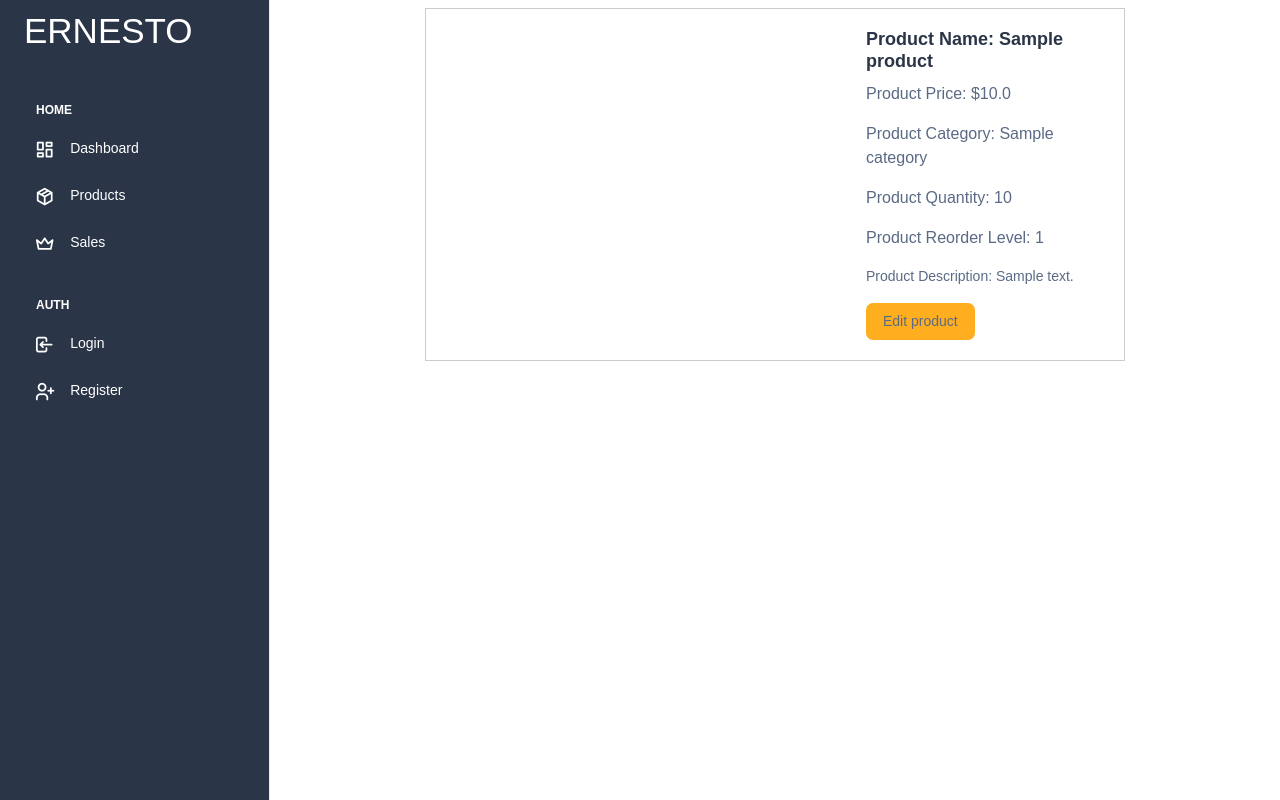
After one commit to miclemabasie/Ernesto-Inventory, a Django app: page /products/detail/1/ in a window 1280 px wide. The commit adds this page. Run offline with Django 4.2, Linux system fonts and the light colour scheme; a user stored in the database is signed in; tables that the repository leaves empty hold one stand-in row (values such as "Sample post"); parts of the project's set-up code (start-up, migrations or seed data) failed here and were passed over; some libraries are stand-ins or nearby versions.

Commit message:
Product actions

```diff
--- a/products/forms.py
+++ b/products/forms.py
@@ -10,7 +10,6 @@ class ProductAddForm(forms.ModelForm):
             "category",
             "price",
             "quantity",
-            "image",
             "reorder_level",
             "active",
         ]
@@ -18,13 +17,12 @@ class ProductAddForm(forms.ModelForm):
             "name": forms.TextInput(attrs={"class": "form-control"}),
             "category": forms.Select(attrs={"class": "form-control"}),
             "price": forms.NumberInput(attrs={"class": "form-control"}),
-            "image": forms.ClearableFileInput(attrs={"class": "form-control"}),
             "reorder_level": forms.NumberInput(attrs={"class": "form-control"}),
             "quantity": forms.NumberInput(attrs={"class": "form-control"}),
             "active": forms.CheckboxInput(attrs={"class": "form-check-input"}),
         }
 
-    def clean_name(self):
+    def on_create(self):
         name = self.cleaned_data.get("name")
         # Check if product in database already with same name
         try:
--- a/products/models.py
+++ b/products/models.py
@@ -47,6 +47,9 @@ class Product(TimeStampedModel):
         null=True,
         blank=True,
     )
+    description = models.TextField(
+        verbose_name=_("Product Description"), blank=True, null=True
+    )
     slug = models.SlugField(verbose_name=_("Product Slug"), null=True, blank=True)
     quantity = models.PositiveIntegerField(
         verbose_name=_("Products's Quantity"), default=0
--- a/products/urls.py
+++ b/products/urls.py
@@ -6,4 +6,7 @@ urlpatterns = [
     path("", views.product_list, name="list"),
     path("add-product/", views.products_add_view, name="add-product"),
     path("add-category/", views.category_add_view, name="add-category"),
+    path("update/<int:product_id>/", views.update_product_view, name="update-product"),
+    path("delete/<int:product_id>/", views.delete_product_view, name="delete-product"),
+    path("detail/<int:product_id>/", views.product_detail_view, name="product-detail"),
 ]
--- a/products/views.py
+++ b/products/views.py
@@ -1,4 +1,4 @@
-from django.shortcuts import render
+from django.shortcuts import render, get_object_or_404, redirect
 from .models import Product, Category
 from django.contrib.auth.decorators import login_required
 from django.http import JsonResponse
@@ -6,6 +6,8 @@ from .decorators import require_post
 from .forms import ProductAddForm, CategoryAddForm
 import json
 from django.utils.text import slugify
+from django.urls import reverse
+from django.core.exceptions import ValidationError
 
 
 @login_required
@@ -81,6 +83,45 @@ def products_add_view(request):
 
 
 @login_required
+def product_detail_view(request, product_id):
+    product = get_object_or_404(Product, id=product_id)
+    template_name = "products/detail.html"
+    context = {
+        "product": product,
+    }
+    return render(request, template_name, context)
+
+
+@login_required
+def update_product_view(request, product_id):
+    product = get_object_or_404(Product, id=product_id)
+    if request.method == "POST":
+        form = ProductAddForm(request.POST, instance=product)
+        if form.is_valid():
+            form.save()
+            return redirect(f"/products/?updatedproduct={product_id}")
+            # return redirect(reverse("products:list"))
+        else:
+            print("#$###########3", form.errors)
+            raise ValidationError("Invalid product data")
+    form = ProductAddForm(instance=product)
+    template_name = "products/update.html"
+    context = {
+        "product": "product",
+        "product_form": form,
+    }
+    return render(request, template_name, context)
+
+
+@login_required
+def delete_product_view(request, product_id):
+    product = get_object_or_404(Product, id=product_id)
+    # reqeust to delete product
+    product.delete()
+    return redirect(reverse("products:list"))
+
+
+@login_required
 @require_post
 def category_add_view(request):
     print("Request to add")
--- a/templates/base.html
+++ b/templates/base.html
@@ -13,7 +13,7 @@
   <link href="{% static 'bootstrap/css/jqueryui.css' %}" rel="stylesheet">
   <link href="{% static 'bootstrap/css/datatables.css' %}" rel="stylesheet">
   <link href="{% static 'bootstrap/css/style.css' %}" rel="stylesheet">
-
+  {% block extra_styles %}{% endblock extra_styles %}
 </head>
 
 <body>
--- a/templates/components/datatable_products_list.html
+++ b/templates/components/datatable_products_list.html
@@ -26,9 +26,9 @@
                         Actions
                     </button>
                     <ul class="dropdown-menu" aria-labelledby="dropdownMenuButton1">
-                        <li id="" class="dropdown-item"><a class="btn btn-sm" href="">Edit product</a></li>
-                        <li id="" class="dropdown-item"><a class="btn btn-sm" href="">Delete Product</a></li>
-                        <li id="" class="dropdown-item"><a class="btn btn-sm" href="">Product Detail</a></li>
+                        <li id="" class="dropdown-item"><a class="btn btn-sm" href="{% url 'products:update-product' product.id %}">Edit product</a></li>
+                        <li id="" class="dropdown-item"><a class="btn btn-sm" href="{% url 'products:delete-product' product.id %}">Delete Product</a></li>
+                        <li id="" class="dropdown-item"><a class="btn btn-sm" href="{% url 'products:product-detail' product.id %}">Product Detail</a></li>
                     </ul>
                 </div>
             </td>
--- /dev/null
+++ b/templates/products/detail.html
@@ -0,0 +1,70 @@
+{% extends "base.html" %}
+
+{% block extra_styles %}
+
+    <style>
+    body {
+    font-family: sans-serif;
+    margin: 0;
+    padding: 0;
+    }
+
+    .product-detail {
+    width: 700px;
+    margin: 0 auto;
+    padding: 20px;
+    border: 1px solid #ccc;
+    }
+
+    .product-image {
+    width: 400px;
+    float: left;
+    }
+
+    .product-info {
+    margin-left: 420px;
+    }
+
+    .product-title {
+    font-size: 18px;
+    font-weight: bold;
+    }
+
+    .product-price {
+    font-size: 16px;
+    margin-top: 10px;
+    }
+
+    .product-description {
+    font-size: 14px;
+    margin-top: 10px;
+    }
+
+    .product-add-to-cart {
+    text-align: center;
+    margin-top: 20px;
+    }
+    </style>
+
+{% endblock extra_styles %}
+
+{% block content %}
+<h1></h1>
+<div class="product-detail">
+  <div class="product-image">
+    {% comment %} <img src="product.jpg" alt="Product Image"> {% endcomment %}
+  </div>
+  <div class="product-info">
+    <h2 class="product-title">Product Name: {{product.name}}</h2>
+    <p class="product-price">Product Price: ${{product.price}}</p>
+    <p class="product-price">Product Category: {{product.category}}</p>
+    <p class="product-price">Product Quantity: {{product.quantity}}</p>
+    <p class="product-price">Product Reorder Level: {{product.reorder_level}}</p>
+    <p class="product-description">Product Description: {{product.description}}</p>
+
+    <a class="btn btn-md bg-warning" href="{% url 'products:update-product' product.id %}">Edit product</a>
+  </div>
+</div>
+
+
+{% endblock content %}
```
Also changed, not shown: templates/products/update.html (added, +8 -0 lines), products/migrations/0005_product_description_alter_product_image.py (added).
